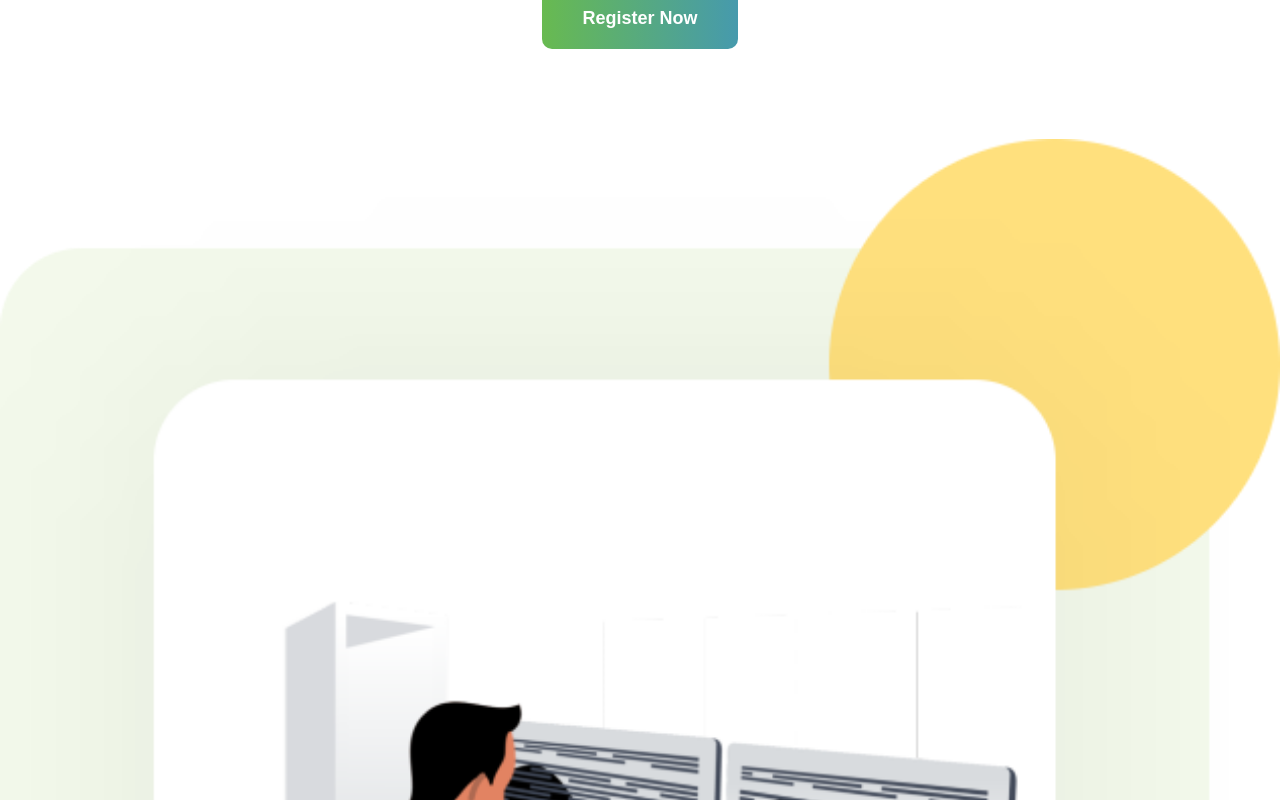
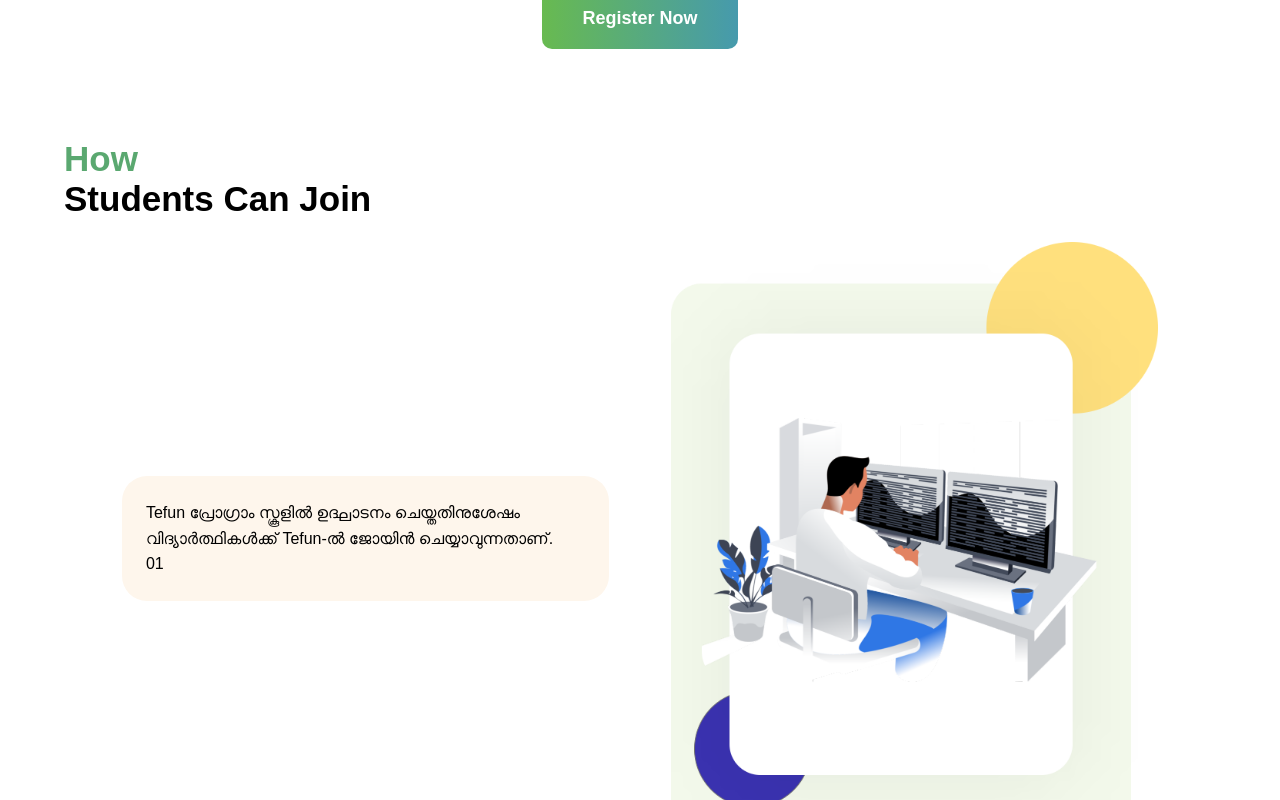
Before and after one commit to swalihmoosa/yiaai, a React (Create React App) app: page / in a window 1280 px wide. Shown: the part 5580-6380 px from the top of the page. Built offline with nearby package versions, Linux system fonts and the light colour scheme.

Commit message:
Students | ongoing

```diff
--- a/src/components/screens/landing/Students.jsx
+++ b/src/components/screens/landing/Students.jsx
@@ -10,17 +10,18 @@ export default function Students() {
             <Wrapper>
                 <H4>
                     <B>
-
-                    </B>
+                        How
+                    </B><br />
+                    Students Can Join
                 </H4>
                 <Join>
                     <Left>
                         <Li>
                             <P>
-
+                            <Brand>Tefun</Brand> പ്രോഗ്രാം സ്കൂളിൽ ഉദ്ഘാടനം ചെയ്തതിനുശേഷം വിദ്യാർത്ഥികൾക്ക് <Brand>Tefun</Brand>-ൽ ജോയിൻ ചെയ്യാവുന്നതാണ്.
                             </P>
                             <Round>
-
+                                01
                             </Round>
                         </Li>
                     </Left>
@@ -33,12 +34,41 @@ export default function Students() {
     )
 }
 const StudentsSection = styled.section``
-const Wrapper = styled.section``
-const H4 = styled.section``
-const B = styled.section``
-const Join = styled.section``
-const Left = styled.section``
-const Li = styled.section``
-const P = styled.section``
-const Round = styled.section``
-const Right = styled.section``
+const Wrapper = styled.section`
+    width: 90%;
+    margin: 0 auto;
+`
+const H4 = styled.h4`
+    font-size: 35px;
+    font-weight: 900;
+    margin-bottom: 2%;
+`
+const B = styled.b`
+    font-size: 35px;
+    font-weight: 900;
+    color: #5aa870;
+`
+const Join = styled.div`
+    display: flex;
+    justify-content: space-between;
+    align-items: center;
+    width: 90%;
+    margin: 0 auto;
+`
+const Left = styled.ul`
+    width: 47%;
+`
+const Li = styled.li`
+    background: #ebf2fa;
+    padding: 5%;
+    border-radius: 25px;
+    &:first-child{
+        background: #fef6ec;
+    }
+`
+const P = styled.p``
+const Brand = styled.b``
+const Round = styled.p``
+const Right = styled.div`
+    width: 47%;
+`
```
